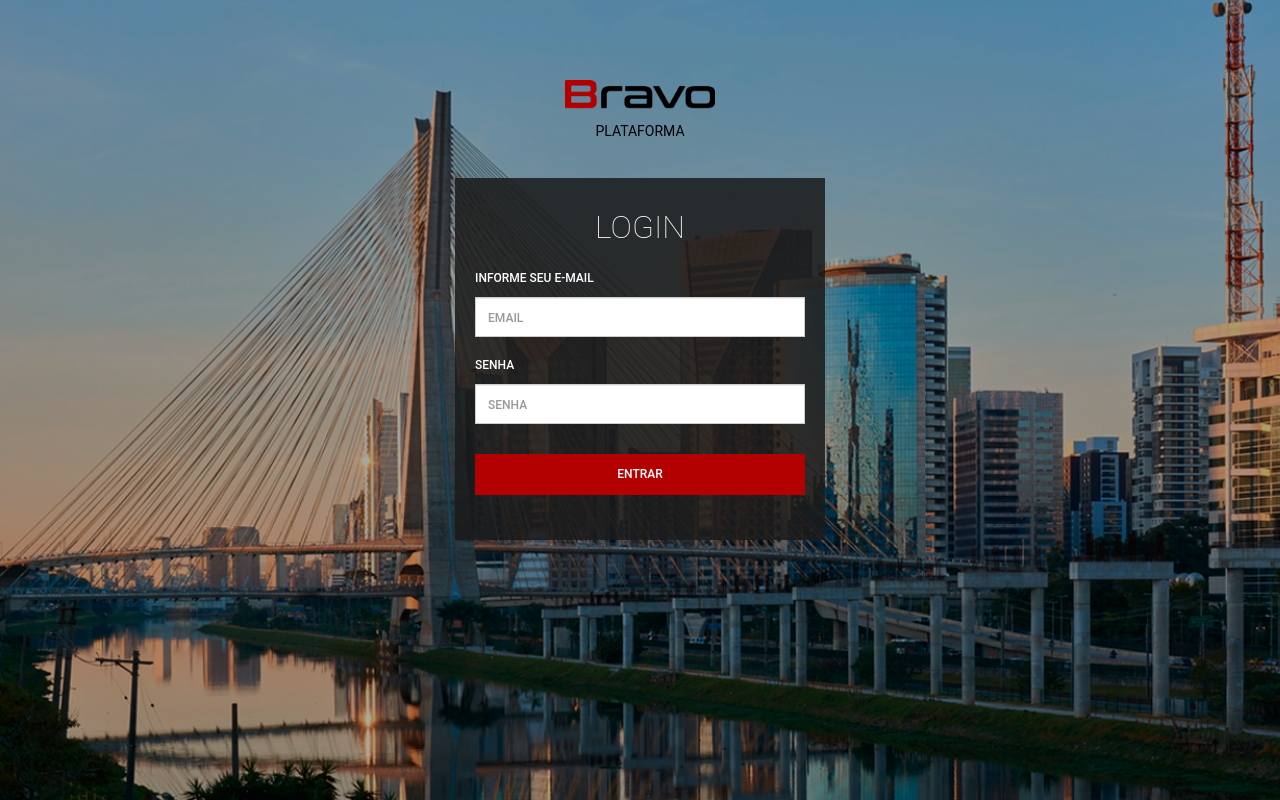
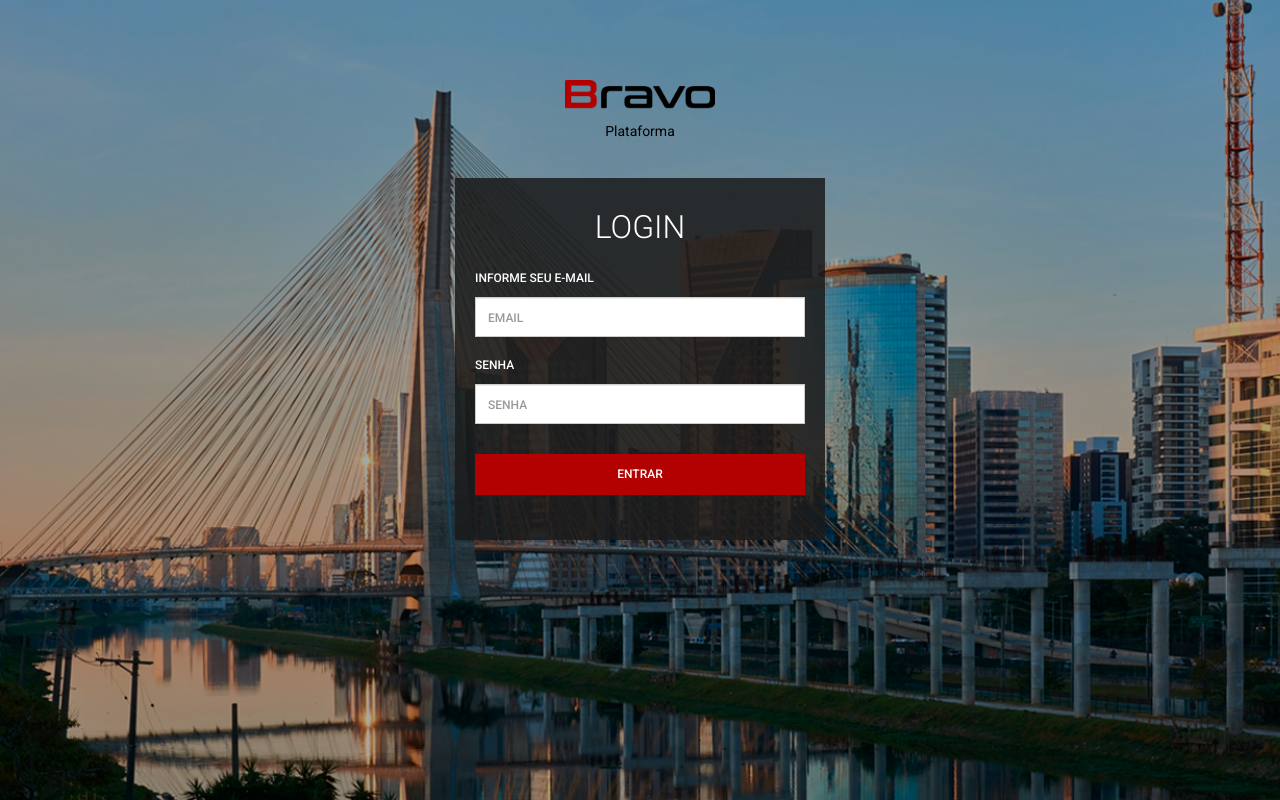
Before and after one commit to wilsonalencar/plataformabravo, a PHP site: page /login.php in a window 1280 px wide. Run offline with PHP 8.4, Linux system fonts and the light colour scheme; some libraries are stand-ins or nearby versions.

Commit message:
Correção de layout

```diff
--- a/view/assets/css/main.css
+++ b/view/assets/css/main.css
@@ -1,13 +1,18 @@
-
+@import url('https://fonts.googleapis.com/css?family=Montserrat:400,500,600|Roboto:300,400,500');
 @import url('https://fonts.googleapis.com/css?family=Nunito');
 @import url('https://fonts.googleapis.com/css?family=Raleway:300,400,500');
 
 body, html {
-	height: 100%;
-	background-repeat: no-repeat;
-	background:black;
-	position: relative;
+    font-family: "Montserrat";  /* just a custom font */
+    font-size: 14px;
+    background: rgba(236, 239, 243, 0.7);
 }
+
+a:-webkit-any-link{
+    text-decoration:none !important;    /* do not underline links */
+    color: black; !important;           /* give links a default color */
+}
+
 
 .background-login {
     background-size: cover;
--- a/view/frm_login.php
+++ b/view/frm_login.php
@@ -13,7 +13,7 @@
 <div class="background-login" style="background-image: url('<?php echo app::dominio; ?>view/assets/img/background-login.png');">
 	<div class="logo-login">
         <img src="<?php echo app::dominio; ?>view/assets/img/logo-login.png">
-        <h3>PLATAFORMA</h3>
+        <h3>Plataforma</h3>
     </div>
     <div class="box-login">
         <h3>LOGIN</h3>
```
